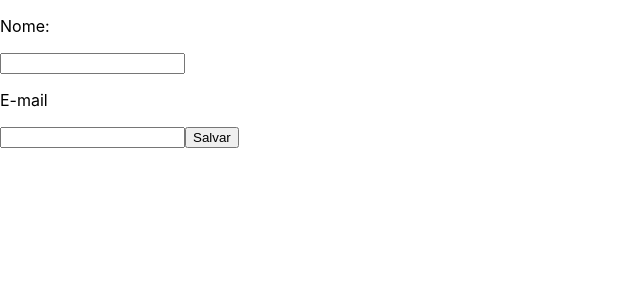
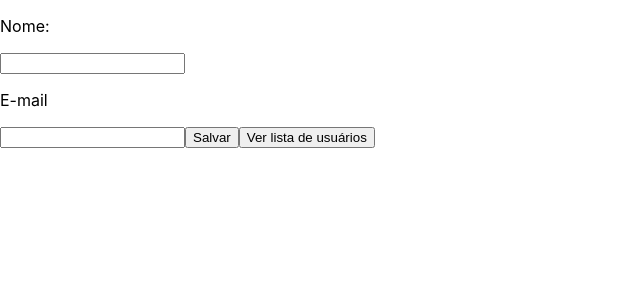
Before and after one commit to future4code/Vitoria-Mochovik, a React (Create React App) app in the folder semana7/integracaoApi/lista-cadastro/: page / in a window 1280 px wide. Shown: the top 300 px of the page, without its empty margins (0-640 px from the left). Built offline with nearby package versions, Linux system fonts and the light colour scheme.

Commit message:
Fiz duas páginas e o botão de transição eles

```diff
--- a/semana7/integracaoApi/lista-cadastro/src/App.js
+++ b/semana7/integracaoApi/lista-cadastro/src/App.js
@@ -2,56 +2,41 @@ import logo from './logo.svg';
 import './App.css';
 import React from "react";
 import axios from "axios";
+import TelaCadastro from './Components/TelaCadastro'
+import TelaListaPessoasCadastradas from './Components/TelaListaPessoasCadastradas'
 
-const url = "https://us-central1-labenu-apis.cloudfunctions.net/labenusers/users"
-const headers = {
-  headers: {
-    Authorization: "vitoria-mochovik-molina"
-  }
-}
 
 export default class App extends React.Component {
+
   state = {
-    listPessoas: [],
-    inputEmail: "",
-    inputName: ""
+    page: "cadastro",
+
   }
 
-  onChangeInputNome = (event) => {
-    this.setState({ inputName: event.target.value })
+  mudarTela = () => {
+    switch (this.state.page) {
+      case "cadastro":
+        return <TelaCadastro irParaListaPessoasCadastradas={this.irParaListaPessoasCadastradas} />
+      case "listaPessoasCadastradas":
+        return <TelaListaPessoasCadastradas irParaCadastro={this.irParaCadastro} />
+      default:
+        return <div> Erro </div>
+    }
   }
 
-  onChangeInputEmail = (event) => {
-    this.setState({ inputEmail: event.target.value})
+  irParaCadastro = () => {
+    this.setState({ page: "cadastro"})
   }
 
-  criarUsuario = () => {
-    const body = {
-      name: this.state.inputName,
-      email: this.state.inputEmail,
-    }
-
-    axios
-      .post(url, body, headers)
-      .then((res) => {
-        alert("Usuário cadastrado com sucesso!")
-        this.setState({ inputName: ""})
-        this.setState({ inputEmail: ""})
-      })
-      .catch((err) => {
-        alert(err.response.data.message)
-      })
+  irParaListaPessoasCadastradas = () => {
+    this.setState({ page: "listaPessoasCadastradas"})
   }
-
 
   render () {
     return (
       <div>
-        <p> Nome: </p>
-         <input value={this.state.inputName} onChange={this.onChangeInputNome} />
-        <p> E-mail</p>
-        <input value={this.state.inputEmail} onChange={this.onChangeInputEmail} />
-        <button onClick={this.criarUsuario}> Salvar</button>
+        {this.mudarTela()}
+
       </div>
     );
   }
--- /dev/null
+++ b/semana7/integracaoApi/lista-cadastro/src/Components/TelaCadastro.js
@@ -0,0 +1,61 @@
+import React from 'react';
+import axios from 'axios';
+
+    const url = "https://us-central1-labenu-apis.cloudfunctions.net/labenusers/users"
+    const headers = {
+        headers: {
+            Authorization: "vitoria-mochovik-molina"
+        }
+    }
+
+export default class Cadastro extends React.Component {
+
+    state = {
+        listPessoas: [],
+        inputEmail: "",
+        inputName: ""
+      }
+
+      onChangeInputNome = (event) => {
+        this.setState({ inputName: event.target.value })
+      }
+
+      onChangeInputEmail = (event) => {
+        this.setState({ inputEmail: event.target.value})
+      }
+
+      criarUsuario = () => {
+        const body = {
+          name: this.state.inputName,
+          email: this.state.inputEmail,
+        }
+
+        axios
+          .post(url, body, headers)
+          .then((res) => {
+            alert("Usuário cadastrado com sucesso!")
+            this.setState({ inputName: ""})
+            this.setState({ inputEmail: ""})
+          })
+          .catch((err) => {
+            alert(err.response.data.message)
+          })
+      }
+
+
+
+
+
+    render() {
+        return (
+            <div>
+                <p> Nome: </p>
+                <input value={this.state.inputName} onChange={this.onChangeInputNome} />
+                <p> E-mail</p>
+                <input value={this.state.inputEmail} onChange={this.onChangeInputEmail} />
+                <button onClick={this.criarUsuario}> Salvar</button>
+                <button onClick={this.props.irParaListaPessoasCadastradas} > Ver lista de usuários</button>
+            </div>
+        )
+    }
+}
--- /dev/null
+++ b/semana7/integracaoApi/lista-cadastro/src/Components/TelaListaPessoasCadastradas.js
@@ -0,0 +1,12 @@
+import React from 'react';
+
+
+export default class TelaListaPessoasCadastradas extends React.Component {
+    render() {
+        return (
+            <div>
+                <button onClick={this.props.irParaCadastro}> Ir para cadastro </button>
+            </div>
+        )
+    }
+}
```
